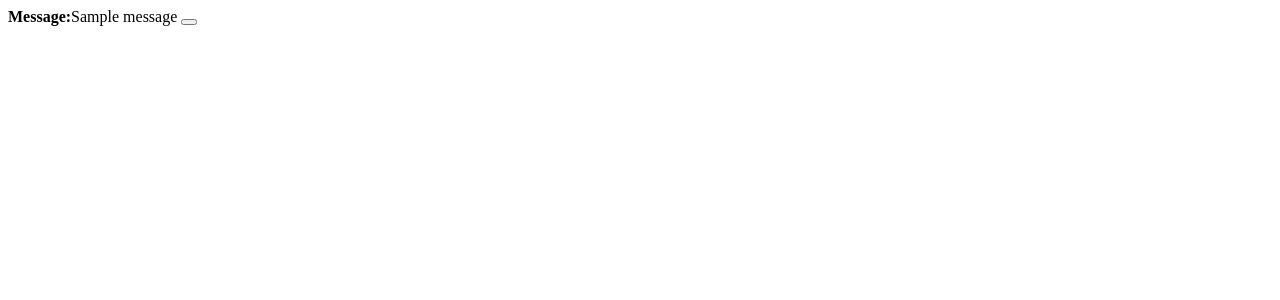
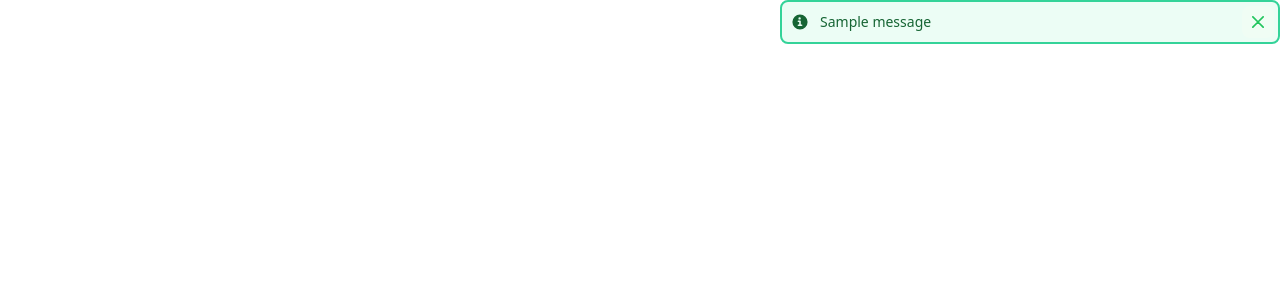
Before and after one commit to bayes-ashok/SAJILOTANTRA, a Django app: page /signin in a window 1280 px wide. Before the commit the part shown is almost empty. Shown: the top 300 px of the page. Run offline with Django 4.2, Linux system fonts and the light colour scheme; tables that the repository leaves empty hold one stand-in row (values such as "Sample post"); one stand-in notice (Sample message) is shown; some libraries are stand-ins or nearby versions.

Commit message:
made changes to success message

```diff
--- a/SajilotantraApp/views.py
+++ b/SajilotantraApp/views.py
@@ -42,7 +42,7 @@ def signup(request):
 
         myuser.save()
 
-        messages.success(request,"Your account has been successfully Created. We have sent you a confirmation email, please click on the activation link to activate your account.")
+        messages.success(request,"Your account has been successfully Created.  We have sent you a confirmation email, please click on the activation link to activate your account.")
 
         #Send Welcome Email
         subject="Welcome to Sajilotantra"
--- /dev/null
+++ b/static/css/signin.css
@@ -0,0 +1,8 @@
+#alert-border-3 {
+    max-width: 500px;
+    margin-left: auto;
+    padding: 10px; /* Adjust the padding as needed */
+    background-color: #ECFDF5; /* Set the background color */
+    border: 2px solid #34D399; /* Set the border color */
+    border-radius: 8px; /* Adjust the border radius */
+}
--- /dev/null
+++ b/static/javascript/sigin.js
@@ -0,0 +1,20 @@
+// Wait for the DOM to be ready
+document.addEventListener("DOMContentLoaded", function () {
+    // Get all elements with the data-dismiss-target attribute
+    var dismissButtons = document.querySelectorAll('[data-dismiss-target]');
+
+    // Add click event listeners to each button
+    dismissButtons.forEach(function (button) {
+        button.addEventListener('click', function () {
+            // Get the target element to be dismissed
+            var targetId = button.getAttribute('data-dismiss-target');
+            var targetElement = document.getElementById(targetId);
+
+            // Check if the target element exists
+            if (targetElement) {
+                // Close the menu by hiding the target element
+                targetElement.style.display = 'none';
+            }
+        });
+    });
+});
--- a/templates/signin.html
+++ b/templates/signin.html
@@ -4,15 +4,34 @@
     <meta charset="UTF-8">
     <meta name="viewport" content="width=device-width, initial-scale=1.0">
     <title>Signin</title>
+    <script src="https://cdn.tailwindcss.com"></script>
+    <script src="/static/javascript/sigin.js"></script>
+    <link rel="stylesheet" href="static\css\signin.css">
 </head>
 <body>
-    {% for message in messages%}
-    <div class="alert alert-{{message.tags}} alert-dismissible fade show" role="alert">
-        <strong>Message:</strong>{{message}}
-        <button type="button" class="close" data-dismiss="alert" aria-label="Close"></button>
-        <span aria-hidden="true"></span>
+
+      {% for message in messages%}
+
+      <div id="alert-border-3" class="flex items-center p-4 mb-4 text-green-800 rounded-lg border-t-4 border-green-300 bg-green-50 dark:text-green-400 dark:bg-green-100 dark:border-green-800" role="alert">
+        <svg class="flex-shrink-0 w-4 h-4" aria-hidden="true" xmlns="http://www.w3.org/2000/svg" fill="currentColor" viewBox="0 0 20 20">
+          <path d="M10 .5a9.5 9.5 0 1 0 9.5 9.5A9.51 9.51 0 0 0 10 .5ZM9.5 4a1.5 1.5 0 1 1 0 3 1.5 1.5 0 0 1 0-3ZM12 15H8a1 1 0 0 1 0-2h1v-3H8a1 1 0 0 1 0-2h2a1 1 0 0 1 1 1v4h1a1 1 0 0 1 0 2Z"/>
+        </svg>
+        <div class="ms-3 text-sm font-medium">
+            {{message}}
+        </div>
+        <button type="button" class="ms-auto -mx-1.5 -my-1.5 bg-green-50 text-green-500 rounded-lg focus:ring-2 focus:ring-green-400 p-1.5 hover:bg-green-100 inline-flex items-center justify-center h-8 w-8 dark:bg-green-200 dark:text-green-500 dark:hover:bg-gray-700"  data-dismiss-target="alert-border-3" aria-label="Close">
+          <span class="sr-only">Dismiss</span>
+          <svg class="w-3 h-3" aria-hidden="true" xmlns="http://www.w3.org/2000/svg" fill="none" viewBox="0 0 14 14">
+            <path stroke="currentColor" stroke-linecap="round" stroke-linejoin="round" stroke-width="2" d="m1 1 6 6m0 0 6 6M7 7l6-6M7 7l-6 6"/>
+          </svg>
+        </button>
     </div>
+
     {% endfor %}
+
+    <div id="signup-window">
+
+    </div>
 
 </body>
 </html>
```
Also changed, not shown: db.sqlite3.
